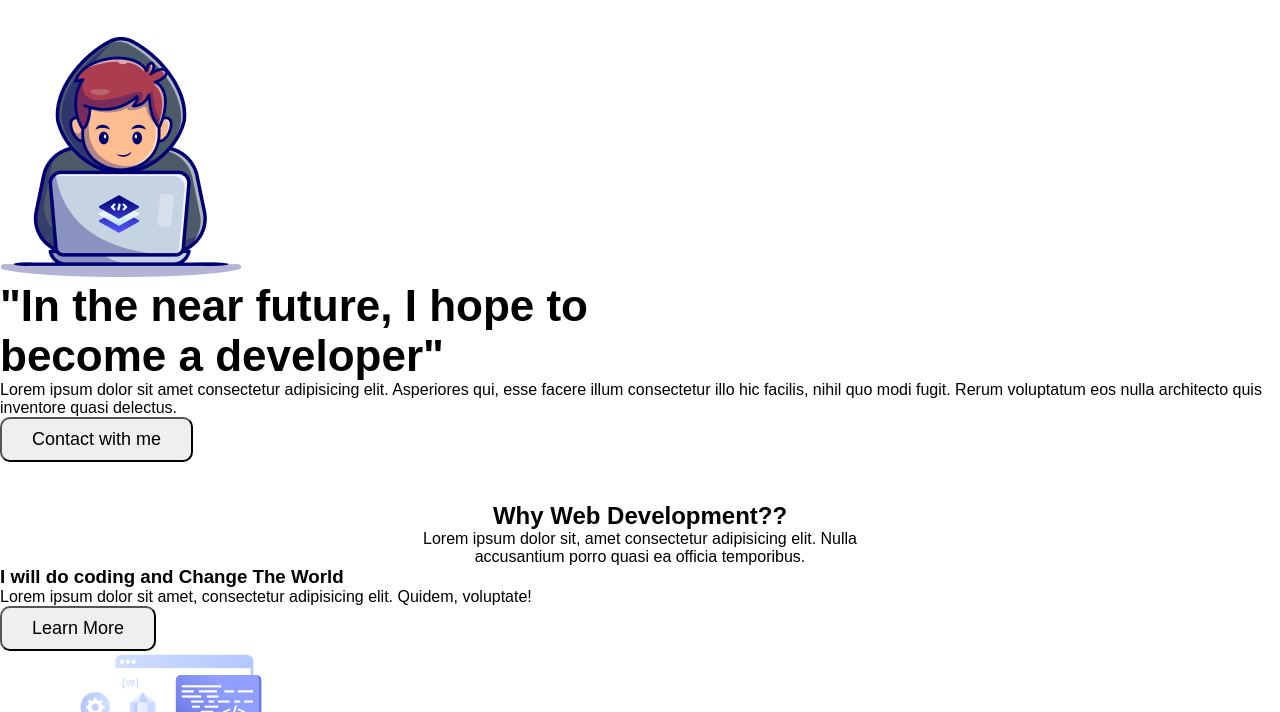
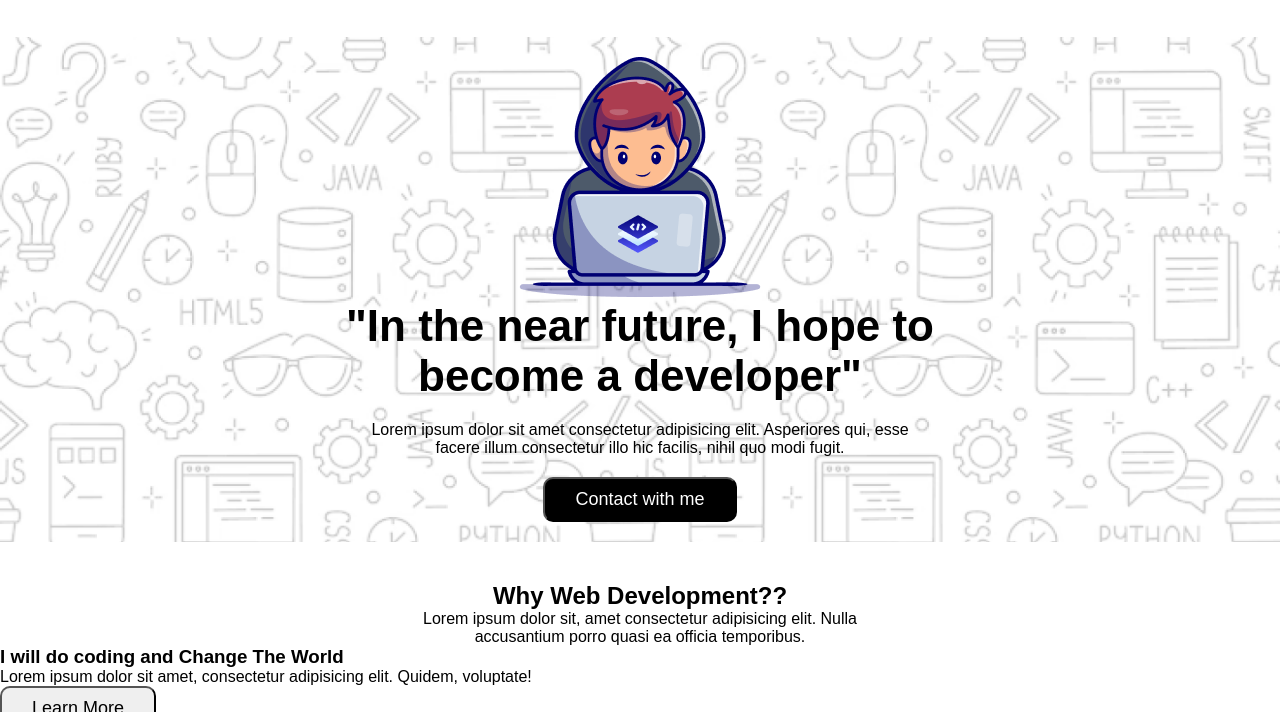
Before and after one commit to alva59/portfolio-assignment, a plain HTML site: page index.html in a window 1280 px wide. Shown: the part 88-800 px from the top of the page. Drawn offline with Linux system fonts and the light colour scheme; a web font is replaced by a local one.

Commit message:
banner section completed

```diff
--- a/index.html
+++ b/index.html
@@ -27,9 +27,8 @@
         </h1>
         <p>
           Lorem ipsum dolor sit amet consectetur adipisicing elit. Asperiores
-          qui, esse facere illum consectetur illo hic facilis, nihil quo modi
-          fugit. Rerum voluptatum eos nulla architecto quis inventore quasi
-          delectus.
+          qui, esse <br />
+          facere illum consectetur illo hic facilis, nihil quo modi fugit.
         </p>
         <button class="btn banner-btn">Contact with me</button>
       </div>
--- a/style.css
+++ b/style.css
@@ -36,11 +36,33 @@ button {
   border-radius: 10px;
   cursor: pointer;
 }
+
+/* img {
+  width: 100%;
+} */
 /* End of Common Styles */
 
+/* Banner Section */
 .navbar {
   margin: 40px 10%;
   display: flex;
   justify-content: space-between;
   align-items: center;
 }
+
+.banner {
+  background-image: url(assets/Hero-bg.png);
+  background-size: cover;
+  background-repeat: no-repeat;
+  padding: 20px 0;
+  text-align: center;
+}
+.banner p {
+  margin: 20px 0;
+}
+
+.banner-btn {
+  background-color: #000;
+  color: #fff;
+}
+/* End of Banner Section */
```
